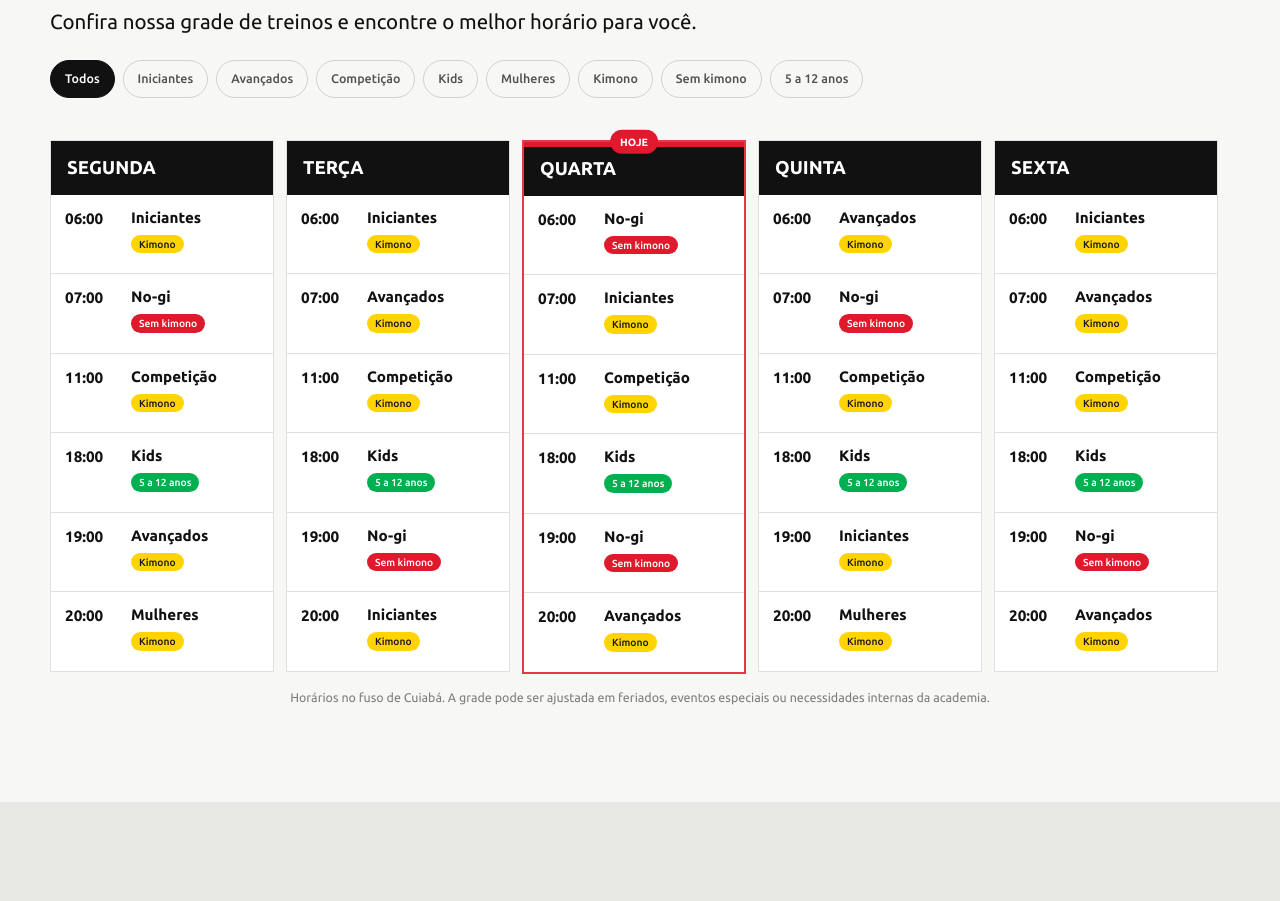
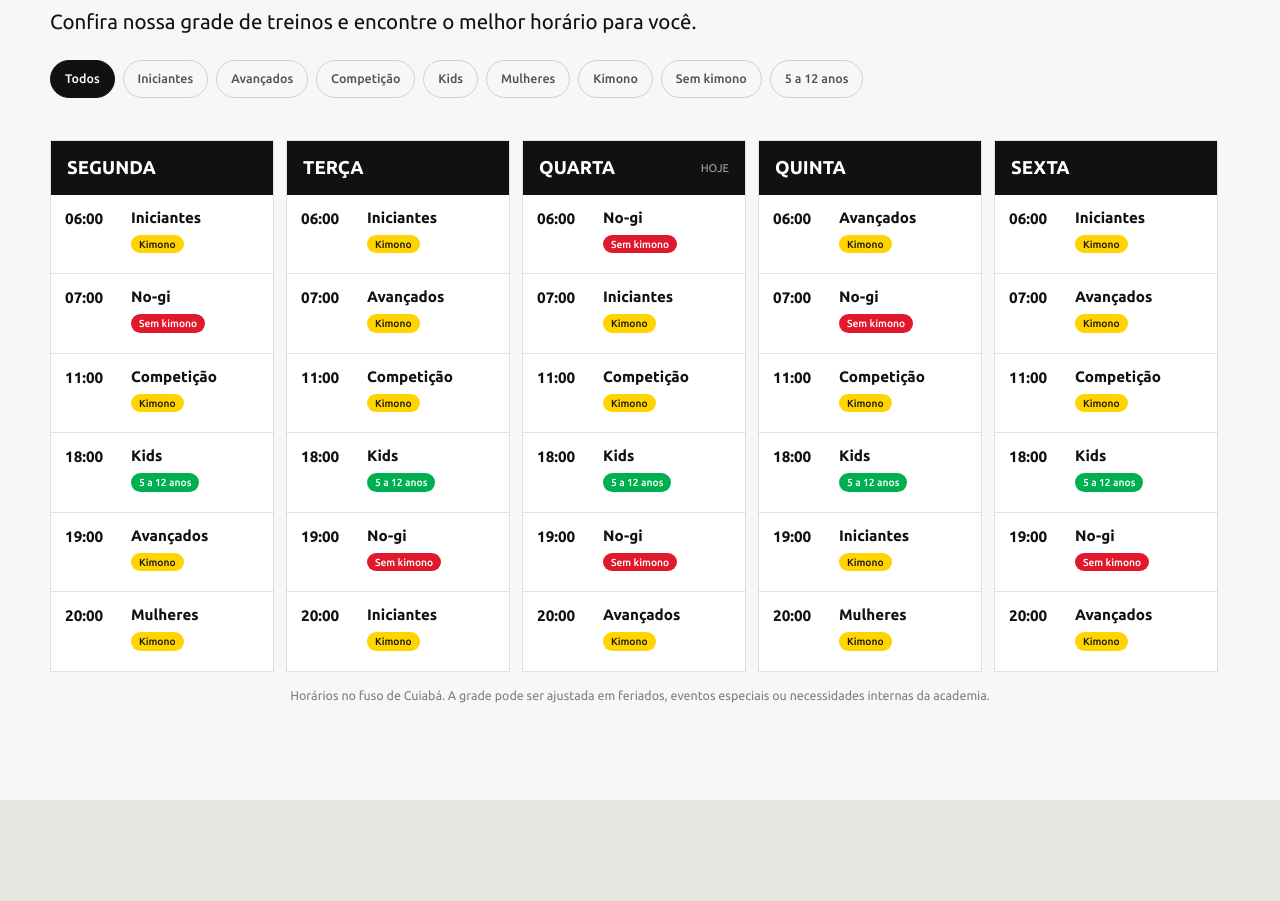
Before and after one commit to ederrabelo/tocadoleao-landingpage, a React (Vite) app: page / in a window 1280 px wide. Shown: the part 3680-4581 px from the top of the page. Built offline with nearby package versions, Linux system fonts and the light colour scheme.

Commit message:
Ajusta visual da seção de horários

```diff
--- a/src/App.css
+++ b/src/App.css
@@ -961,27 +961,12 @@
   box-shadow: none;
 }
 
-.schedule-day-card.is-today {
-  border-color: rgba(var(--brand-red-rgb), 0.86);
-  border-width: 2px;
-  box-shadow: none;
-}
-
-.schedule-day-card.is-today::before {
-  position: absolute;
-  top: 0;
-  right: 0;
-  left: 0;
-  height: 5px;
-  background: var(--brand-red);
-  content: '';
-}
-
 .schedule-day-header {
+  position: relative;
   display: flex;
   align-items: center;
   justify-content: flex-start;
-  min-height: 54px;
+  height: 54px;
   padding: 16px;
   background: var(--ink);
   border-radius: var(--radius-frame);
@@ -989,6 +974,7 @@
 }
 
 .schedule-day-header h3 {
+  max-width: calc(100% - 48px);
   margin: 0;
   color: #ffffff;
   font-family: var(--font-display);
@@ -999,23 +985,16 @@
   text-transform: uppercase;
 }
 
-.schedule-today-badge {
+.schedule-today-label {
   position: absolute;
-  top: 0;
-  left: 50%;
-  z-index: 1;
-  display: inline-flex;
-  align-items: center;
-  transform: translate(-50%, -50%);
-  padding: 6px 9px;
-  border: 1px solid rgba(var(--brand-red-rgb), 0.88);
-  border-radius: var(--radius-detail);
-  background: var(--brand-red);
-  color: var(--brand-red-contrast);
-  font-size: 0.66rem;
-  font-weight: var(--font-weight-bold);
+  top: 50%;
+  right: 16px;
+  transform: translateY(-50%);
+  color: rgba(255, 255, 255, 0.64);
+  font-size: 0.7rem;
+  font-weight: var(--font-weight-regular);
   letter-spacing: 0;
-  line-height: 1;
+  line-height: 1.1;
   text-transform: uppercase;
   white-space: nowrap;
 }
--- a/src/App.tsx
+++ b/src/App.tsx
@@ -1,6 +1,13 @@
 import './App.css'
 
-import { useEffect, useRef, useState, type ReactNode, type Ref } from 'react'
+import {
+  useEffect,
+  useRef,
+  useState,
+  type MouseEvent,
+  type ReactNode,
+  type Ref,
+} from 'react'
 
 import heroDesktopPoster from './assets/hero-desktop-frameinicial.webp'
 import heroMobilePoster from './assets/hero-mobile-frameinicial.webp'
@@ -33,6 +40,8 @@ const youtubeUrl = 'https://www.youtube.com/@Tocabjjschool'
 const whatsappNumber = '556592799166'
 const fullAddress = 'R. Padre Gerônimo Botelho, 392 - Dom Aquino, Cuiabá - MT, 78015-115'
 const mapsRouteUrl = `https://www.google.com/maps/dir/?api=1&destination=${encodeURIComponent(fullAddress)}&travelmode=driving`
+const mapsIosAppUrl = `comgooglemaps://?daddr=${encodeURIComponent(fullAddress)}&directionsmode=driving`
+const mapsAndroidAppUrl = `intent://maps.google.com/maps?daddr=${encodeURIComponent(fullAddress)}&directionsmode=driving#Intent;scheme=https;package=com.google.android.apps.maps;S.browser_fallback_url=${encodeURIComponent(mapsRouteUrl)};end`
 
 const createWhatsappUrl = (message: string) =>
   `https://wa.me/${whatsappNumber}?text=${encodeURIComponent(message)}`
@@ -506,6 +515,54 @@ const faqColumns = [faqs.slice(0, faqColumnBreak), faqs.slice(faqColumnBreak)]
 function trackEvent(event: string, source: string) {
   window.dataLayer = window.dataLayer ?? []
   window.dataLayer.push({ event, source })
+}
+
+function isMobileOrTabletBrowser() {
+  if (typeof window === 'undefined' || typeof navigator === 'undefined') {
+    return false
+  }
+
+  const userAgent = navigator.userAgent.toLowerCase()
+  const hasMobileOrTabletAgent =
+    /android|webos|iphone|ipad|ipod|blackberry|iemobile|opera mini|mobile|tablet/.test(
+      userAgent,
+    )
+  const isIpadInDesktopMode = userAgent.includes('macintosh') && navigator.maxTouchPoints > 1
+
+  return hasMobileOrTabletAgent || isIpadInDesktopMode
+}
+
+function openMapsRoute(event: MouseEvent<HTMLAnchorElement>) {
+  if (!isMobileOrTabletBrowser()) {
+    return
+  }
+
+  event.preventDefault()
+
+  if (/android/i.test(navigator.userAgent)) {
+    window.location.href = mapsAndroidAppUrl
+    return
+  }
+
+  const fallbackTimeout = window.setTimeout(() => {
+    window.location.href = mapsRouteUrl
+  }, 900)
+
+  const clearFallback = () => {
+    window.clearTimeout(fallbackTimeout)
+    window.removeEventListener('pagehide', clearFallback)
+    document.removeEventListener('visibilitychange', handleVisibilityChange)
+  }
+
+  const handleVisibilityChange = () => {
+    if (document.hidden) {
+      clearFallback()
+    }
+  }
+
+  window.addEventListener('pagehide', clearFallback, { once: true })
+  document.addEventListener('visibilitychange', handleVisibilityChange)
+  window.location.href = mapsIosAppUrl
 }
 
 function WhatsappLink({
@@ -549,7 +606,7 @@ function TrackedLink({
   href: string
   innerRef?: Ref<HTMLAnchorElement>
   newTab?: boolean
-  onClick?: () => void
+  onClick?: (event: MouseEvent<HTMLAnchorElement>) => void
   source: string
 }) {
   return (
@@ -560,9 +617,9 @@ function TrackedLink({
       target={newTab ? '_blank' : undefined}
       rel={newTab ? 'noreferrer' : undefined}
       data-cta-source={source}
-      onClick={() => {
+      onClick={(clickEvent) => {
         trackEvent(event, source)
-        onClick?.()
+        onClick?.(clickEvent)
       }}
     >
       {children}
@@ -1472,12 +1529,13 @@ function App() {
 
                   return (
                     <article
-                      className={`schedule-day-card${isToday ? ' is-today' : ''}`}
+                      className="schedule-day-card"
+                      aria-current={isToday ? 'date' : undefined}
                       key={day.day}
                     >
-                      {isToday && <span className="schedule-today-badge">Hoje</span>}
                       <header className="schedule-day-header">
                         <h3>{day.day}</h3>
+                        {isToday && <span className="schedule-today-label">Hoje</span>}
                       </header>
                       <div className="schedule-slots">
                         {filteredSlots.map((slot) => (
@@ -1661,6 +1719,7 @@ function App() {
                   href={mapsRouteUrl}
                   event="route_click"
                   newTab
+                  onClick={openMapsRoute}
                   source="contato_como_chegar"
                 >
                   <LocationIcon />
```
